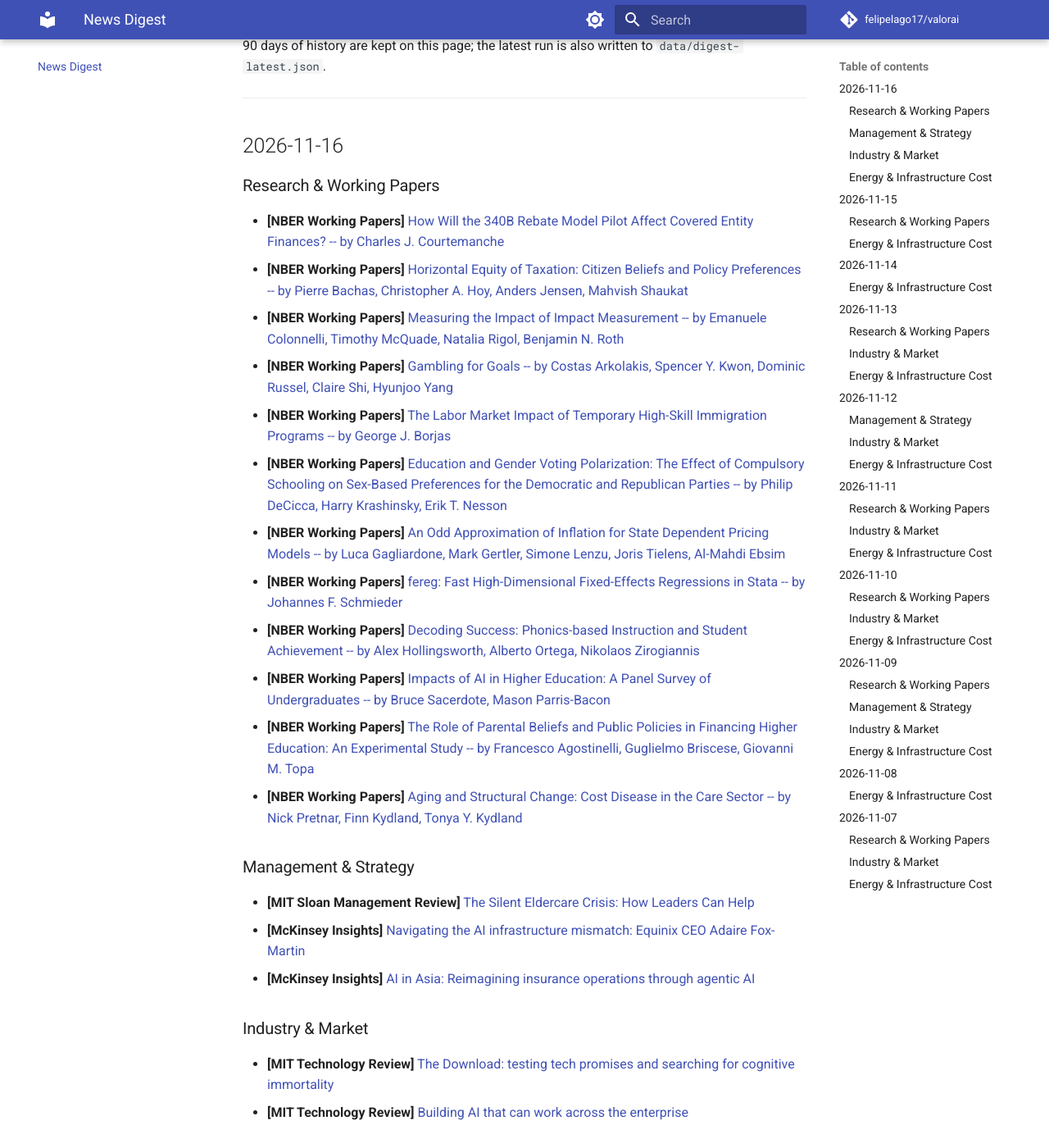
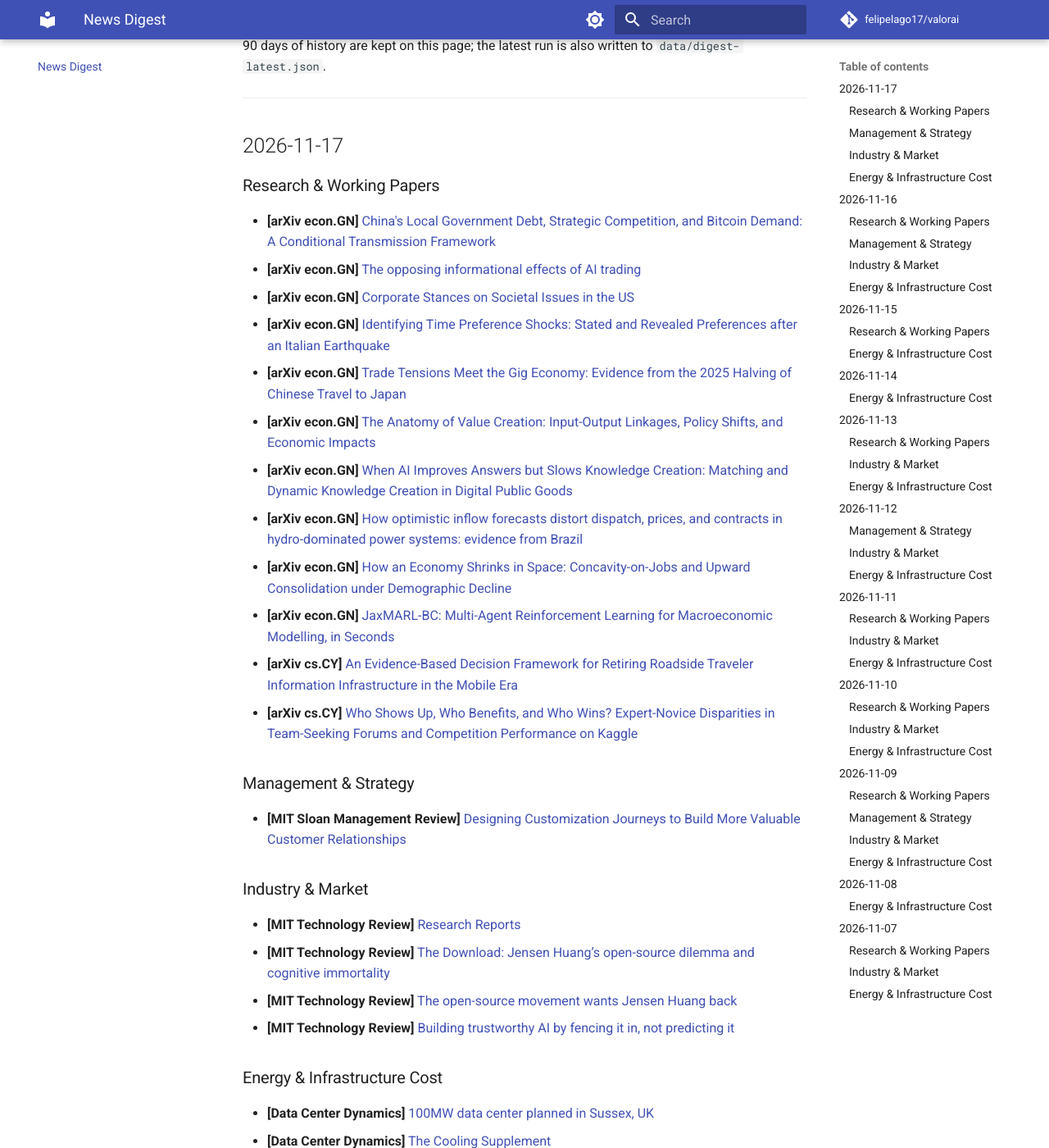
Before and after one commit to felipelago17/valorai, an MkDocs documentation site: the page built from docs/news/digest.md, in a window 1280 px wide and 1400 px high, scrolled down 329 px. Shown: the whole window at 82% size. Built offline with MkDocs 1.6.1 and Material for MkDocs 9.7.7, drawn with Linux system fonts in a browser that asks for light colours; comment, search, counter and statistics services are not loaded; some of the changed text lies outside the part shown.

Commit message:
chore: daily digest 2026-11-17

```diff
--- a/docs/news/digest.md
+++ b/docs/news/digest.md
@@ -9,6 +9,47 @@ Roughly 90 days of history are kept on this page; the latest run is also written
 ---
 
 <!-- DIGEST_START -->
+## 2026-11-17
+
+### Research & Working Papers
+
+- **[arXiv econ.GN]** [China's Local Government Debt, Strategic Competition, and Bitcoin Demand: A Conditional Transmission Framework](https://arxiv.org/abs/2611.18767)
+- **[arXiv econ.GN]** [The opposing informational effects of AI trading](https://arxiv.org/abs/2611.18872)
+- **[arXiv econ.GN]** [Corporate Stances on Societal Issues in the US](https://arxiv.org/abs/2611.19068)
+- **[arXiv econ.GN]** [Identifying Time Preference Shocks: Stated and Revealed Preferences after an Italian Earthquake](https://arxiv.org/abs/2611.19662)
+- **[arXiv econ.GN]** [Trade Tensions Meet the Gig Economy: Evidence from the 2025 Halving of Chinese Travel to Japan](https://arxiv.org/abs/2611.21070)
+- **[arXiv econ.GN]** [The Anatomy of Value Creation: Input-Output Linkages, Policy Shifts, and Economic Impacts](https://arxiv.org/abs/2506.13936)
+- **[arXiv econ.GN]** [When AI Improves Answers but Slows Knowledge Creation: Matching and Dynamic Knowledge Creation in Digital Public Goods](https://arxiv.org/abs/2604.00468)
+- **[arXiv econ.GN]** [How optimistic inflow forecasts distort dispatch, prices, and contracts in hydro-dominated power systems: evidence from Brazil](https://arxiv.org/abs/2607.00504)
+- **[arXiv econ.GN]** [How an Economy Shrinks in Space: Concavity-on-Jobs and Upward Consolidation under Demographic Decline](https://arxiv.org/abs/2609.09859)
+- **[arXiv econ.GN]** [JaxMARL-BC: Multi-Agent Reinforcement Learning for Macroeconomic Modelling, in Seconds](https://arxiv.org/abs/2610.28907)
+- **[arXiv cs.CY]** [An Evidence-Based Decision Framework for Retiring Roadside Traveler Information Infrastructure in the Mobile Era](https://arxiv.org/abs/2611.18886)
+- **[arXiv cs.CY]** [Who Shows Up, Who Benefits, and Who Wins? Expert-Novice Disparities in Team-Seeking Forums and Competition Performance on Kaggle](https://arxiv.org/abs/2611.18983)
+
+### Management & Strategy
+
+- **[MIT Sloan Management Review]** [Designing Customization Journeys to Build More Valuable Customer Relationships](https://sloanreview.mit.edu/article/designing-customization-journeys-to-build-more-valuable-customer-relationships/)
+
+### Industry & Market
+
+- **[MIT Technology Review]** [Research Reports](https://www.technologyreview.com/2026/11/17/1148203/research-reports/)
+- **[MIT Technology Review]** [The Download: Jensen Huang’s open-source dilemma and cognitive immortality](https://www.technologyreview.com/2026/11/17/1148679/the-download-jensen-huang-open-source-ai-cognitive-immortality/)
+- **[MIT Technology Review]** [The open-source movement wants Jensen Huang back](https://www.technologyreview.com/2026/11/16/1148624/the-open-source-movement-wants-jensen-huang-back/)
+- **[MIT Technology Review]** [Building trustworthy AI by fencing it in, not predicting it](https://www.technologyreview.com/2026/11/16/1148565/building-trustworthy-ai-by-fencing-it-in-not-predicting-it/)
+
+### Energy & Infrastructure Cost
+
+- **[Data Center Dynamics]** [100MW data center planned in Sussex, UK](https://www.datacenterdynamics.com/en/news/100mw-data-center-planned-in-sussex-uk/)
+- **[Data Center Dynamics]** [The Cooling Supplement](https://www.datacenterdynamics.com/en/magazines/the-cooling-supplement-2026-4/)
+- **[Data Center Dynamics]** [CBRE: Milan set to overtake Dublin as fifth-largest data center market in Europe by 2028](https://www.datacenterdynamics.com/en/news/cbre-milan-set-to-overtake-dublin-as-fifth-largest-data-center-market-in-europe-by-2028/)
+- **[Data Center Dynamics]** [Northern Europe Energy targets data center in Riihimäki, Finland](https://www.datacenterdynamics.com/en/news/northern-europe-energy-targets-data-center-in-riihim%C3%A4ki-finland/)
+- **[Data Center Dynamics]** [Nokia, Nscale, Skeleton, Telia, and Verda form gigafactory consortium](https://www.datacenterdynamics.com/en/news/nokia-nscale-skeleton-telia-and-verda-form-gigafactory-consortium/)
+- **[Data Center Dynamics]** [Google inks 50MW geothermal PPA with Quaise in Oregon](https://www.datacenterdynamics.com/en/news/google-inks-50mw-geothermal-ppa-with-quaise-in-oregon/)
+- **[Data Center Dynamics]** [Italian startup targets data centers with offshore energy storage](https://www.datacenterdynamics.com/en/news/italian-startup-targets-data-centers-with-offshore-energy-storage/)
+- **[Data Center Dynamics]** [Vodafone joint venture to develop two major data center projects in Egypt](https://www.datacenterdynamics.com/en/news/vodafone-joint-venture-to-develop-two-major-data-center-projects-in-egypt/)
+
+---
+
 ## 2026-11-16
 
 ### Research & Working Papers
```
Also changed, not shown: 2 other files.
